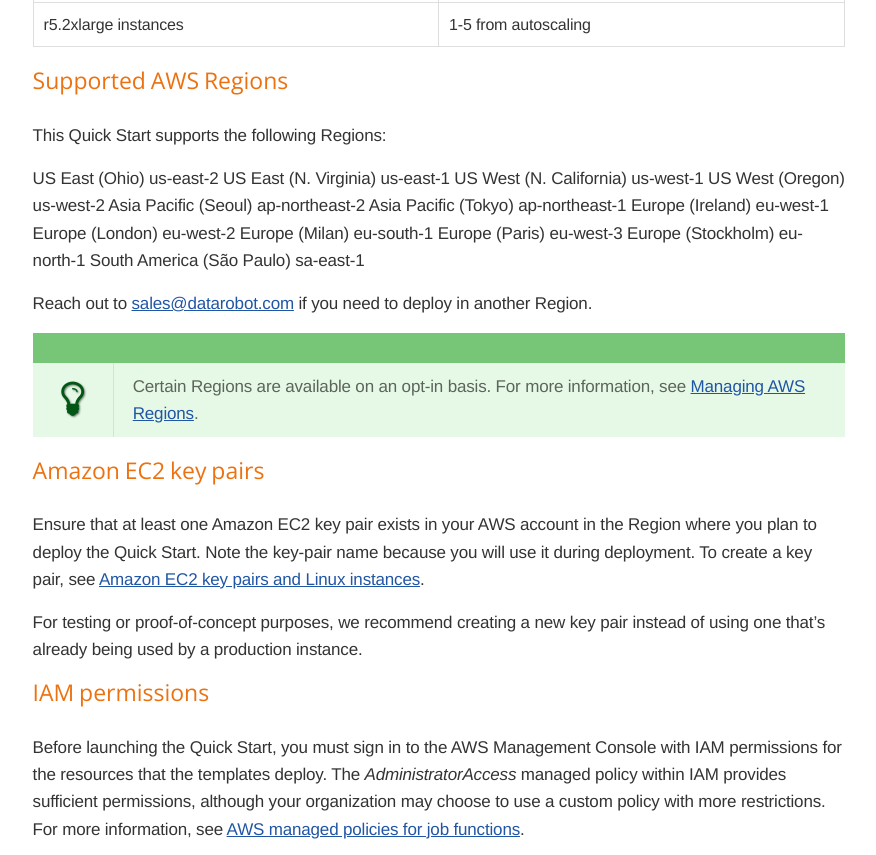
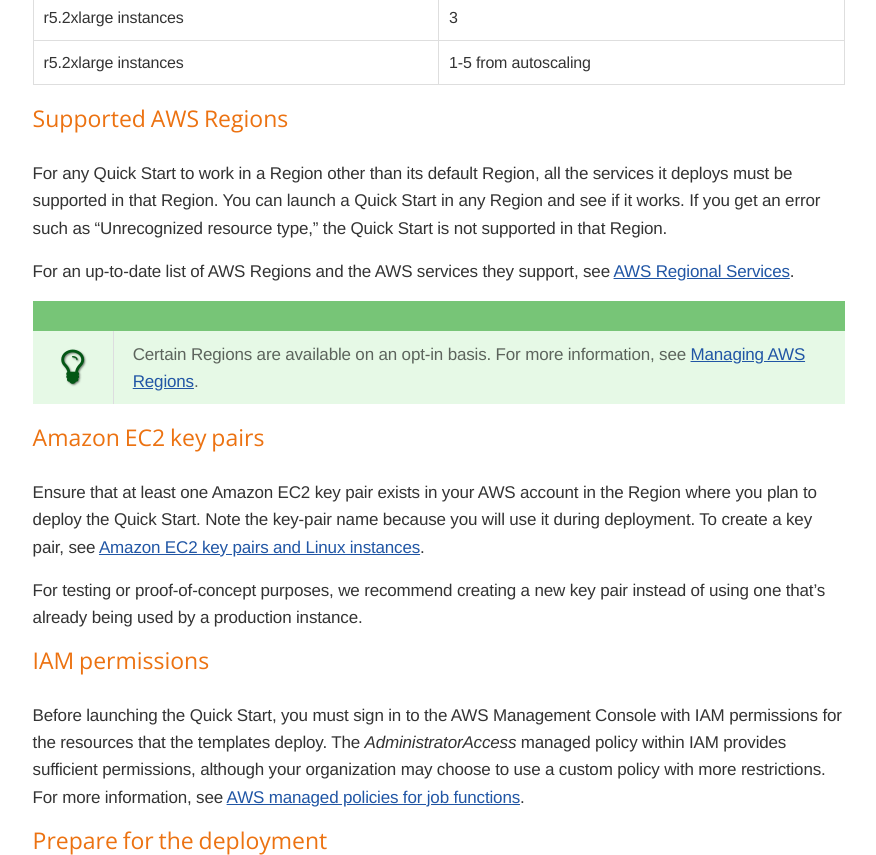
Before and after one commit to tushar-datarobot/quickstart-data-robot-automl-platform, a plain HTML site: page index.html in a window 1280 px wide. Shown: the part 5240-6095 px from the top of the page, without its empty margins (329-1205 px from the left). Drawn offline with nearby package versions, Linux system fonts and the light colour scheme; a web font is replaced by a local one.

Commit message:
Production doc builds - 2021/08/13 18:43:18 UTC

```diff
--- a/index.html
+++ b/index.html
@@ -1151,24 +1151,10 @@ deploy, and operate your infrastructure and applications on the AWS Cloud.</p>
 <div class="sect3">
 <h4 id="_supported_aws_regions">Supported AWS Regions</h4>
 <div class="paragraph">
-<p>This Quick Start supports the following Regions:</p>
-</div>
-<div class="paragraph">
-<p>US East (Ohio)	us-east-2
-US East (N. Virginia)	us-east-1
-US West (N. California)	us-west-1
-US West (Oregon)	us-west-2
-Asia Pacific (Seoul)	ap-northeast-2
-Asia Pacific (Tokyo)	ap-northeast-1
-Europe (Ireland)	eu-west-1
-Europe (London)	eu-west-2
-Europe (Milan)	eu-south-1
-Europe (Paris)	eu-west-3
-Europe (Stockholm)	eu-north-1
-South America (São Paulo)	sa-east-1</p>
-</div>
-<div class="paragraph">
-<p>Reach out to <a href="mailto:sales@datarobot.com">sales@datarobot.com</a> if you need to deploy in another Region.</p>
+<p>For any Quick Start to work in a Region other than its default Region, all the services it deploys must be supported in that Region. You can launch a Quick Start in any Region and see if it works. If you get an error such as “Unrecognized resource type,” the Quick Start is not supported in that Region.</p>
+</div>
+<div class="paragraph">
+<p>For an up-to-date list of AWS Regions and the AWS services they support, see <a href="https://aws.amazon.com/about-aws/global-infrastructure/regional-product-services/" target="_blank" rel="noopener">AWS Regional Services</a>.</p>
 </div>
 <div class="admonitionblock tip">
 <table>
@@ -1313,7 +1299,7 @@ If you’re deploying DataRobot AutoML 7.1 into an existing VPC, make sure that
 <h2 id="_post_deployment_steps">Post-deployment steps</h2>
 <div class="sectionbody">
 <div class="paragraph">
-<p>In the CloudFormation console,, locate the values in the <strong>Outputs</strong> tab. Then log in to the application by targeting the hostname you provided for the application server (or the AWS-generated DNS name for the port 80 front-end load Application Load Balancer, if you chose an insecure installation).</p>
+<p>In the CloudFormation console, locate the values in the <strong>Outputs</strong> tab. Then log in to the application by targeting the hostname you provided for the application server (or the AWS-generated DNS name for the port 80 front-end load Application Load Balancer, if you chose an insecure installation).</p>
 </div>
 <div class="paragraph">
 <p>The initial admininstrator user name is <a href="mailto:localadmin@datarobot.com">localadmin@datarobot.com</a>. The password is located in AWS Secrets Manager in the account you used to install the Quick Start.</p>
@@ -1875,10 +1861,10 @@ and to share your customizations with others.</p>
 </html>
 <!--
 repo commit:
-ae434cff7d03e0db12f6a79987d023fa2fab89ac
+bb03674df912ec351e3fbc98873b651a7792da7b
 
 submodule config:
- bd3486afbbd9436a72131cb2ebd6d201d3b14645 docs/boilerplate (heads/main)
+ ef68e52c6d483f3b44d4dfdeb4216e78098be29d docs/boilerplate (heads/main)
  ffc7af4e59a09dbf52199a3ecf70f3805abeff48 submodules/quickstart-aws-vpc (v1.0-58-gffc7af4)
  b9950be657d8a8c76e71fca157b4952a587342f4 submodules/quickstart-linux-bastion (heads/main)
 -->
```
Also changed, not shown: docs/images/data-robot-architecture-diagram.png, images/data-robot-architecture-diagram.png, 3 other files.
